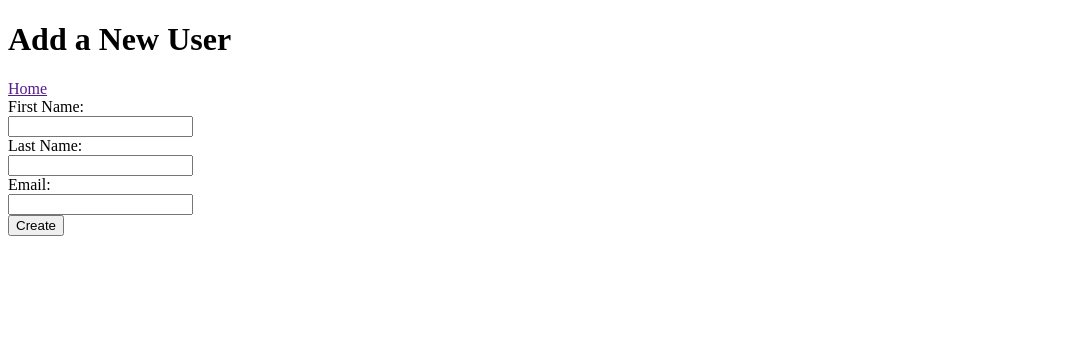
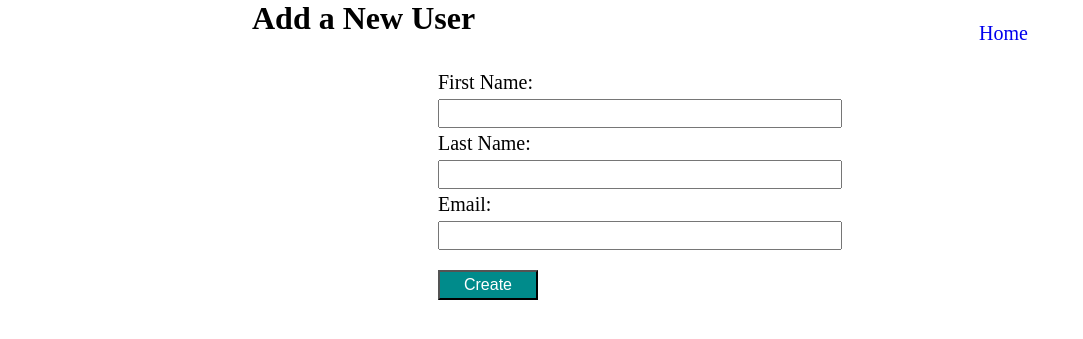
Before and after one commit to ryanhilario23/usersCR, a Flask app: page / in a window 1280 px wide. Shown: the top 339 px of the page, without its empty margins (0-1083 px from the left). Run offline with Flask 3, Linux system fonts and the light colour scheme.

Commit message:
Second Commit: Project completed

```diff
--- a/server.py
+++ b/server.py
@@ -19,7 +19,7 @@ def create_user():
         'email': request.form['email']
     }
     User.save_user(data)
-    return redirect('/')
+    return redirect('/users')
 
 
 
--- /dev/null
+++ b/static/style.css
@@ -0,0 +1,35 @@
+*{
+    margin: auto;
+    padding: 0;
+}
+
+.flex{
+    display:flex;
+    justify-content: center;
+    align-items: center;
+}
+
+
+h1{
+    margin-bottom: 30px;
+}
+form {
+    font-size: 20px;
+    line-height: 1.5;
+}
+
+input[type='text']{
+    width: 400px;
+    height: 25px;
+    font-size: 18px;
+}
+
+input[type='submit']{
+    color: white;
+    background-color: darkcyan;
+    width: 100px;
+    height: 30px;
+    font-size: 16px;
+    margin-top: 20px;
+    margin-left: auto;
+}
--- a/templates/index.html
+++ b/templates/index.html
@@ -4,13 +4,14 @@
     <meta charset="UTF-8">
     <meta name="viewport" content="width=device-width, initial-scale=1.0">
     <title>Create user</title>
+    <link rel="stylesheet" type="text/css" href="{{ url_for('static', filename='style.css') }}">
 </head>
 <body>
-    <div>
+    <div class="flex">
         <H1>Add a New User</H1>
-        <a href="">Home</a>
+        <a href="/users" style="font-size: 20px;text-decoration: none;">Home</a>
     </div>
-
+    <div class="flex">
     <form action="/create_user" method="POST">
         <label for="first_name" >First Name:</label><br>
         <input type="text"name="first_name"><br>
@@ -20,6 +21,6 @@
         <input type="text" name="email"><br>
         <input type="submit" value="Create">
     </form>
-
+    </div>
 </body>
 </html>
--- a/user.py
+++ b/user.py
@@ -8,7 +8,7 @@ class User:
         self.first_name = data['first_name']
         self.last_name = data['last_name']
         self.email = data['email']
-        self.created = data['created_at']
+        self.created_at = data['created_at']
 
     @classmethod
     def get_all_users(cls):
@@ -28,4 +28,5 @@ class User:
                 INSERT INTO users (first_name, last_name, email, created_at, updated_at)
                 VALUES (%(first_name)s, %(last_name)s,%(email)s,NOW(),NOW())
                 """
-        return connectToMySQL(cls.DB).query_db(query,data)
+        results = connectToMySQL(cls.DB).query_db(query,data)
+        return results
```
Also changed, not shown: templates/show.html (+21 -12 lines).
